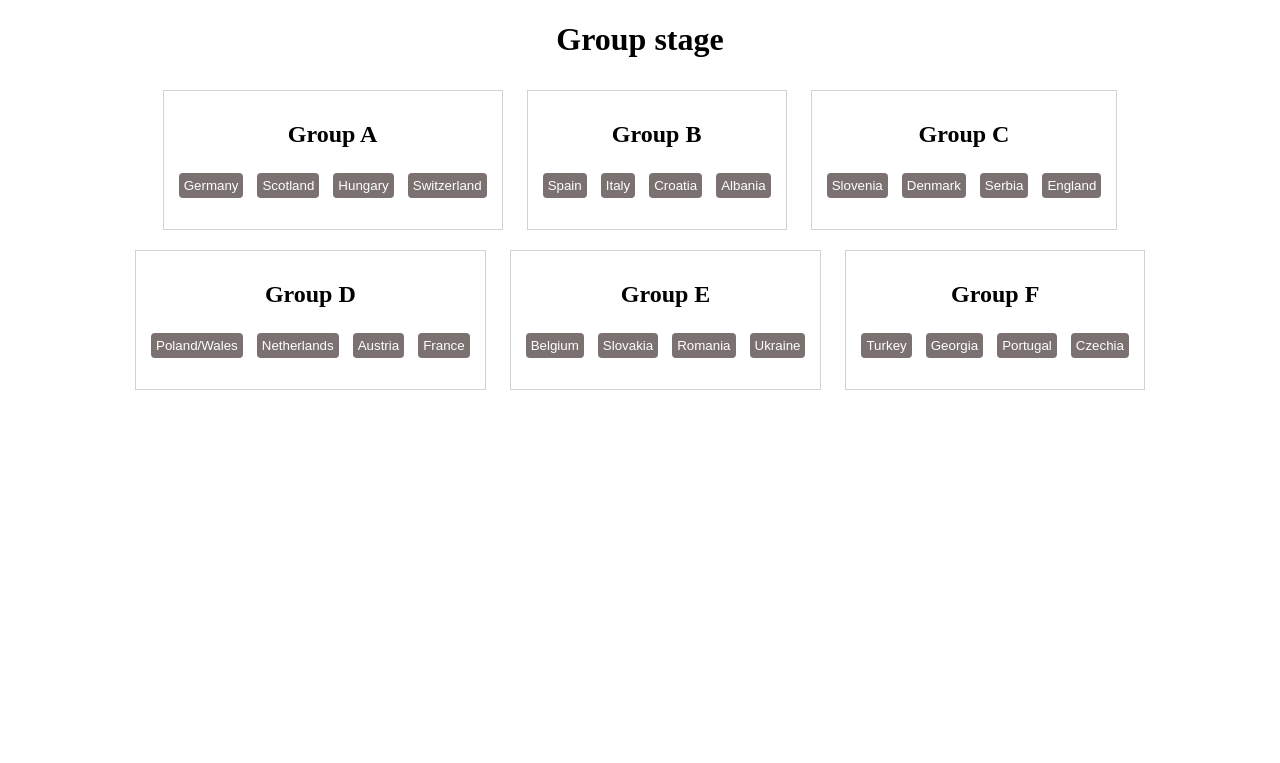
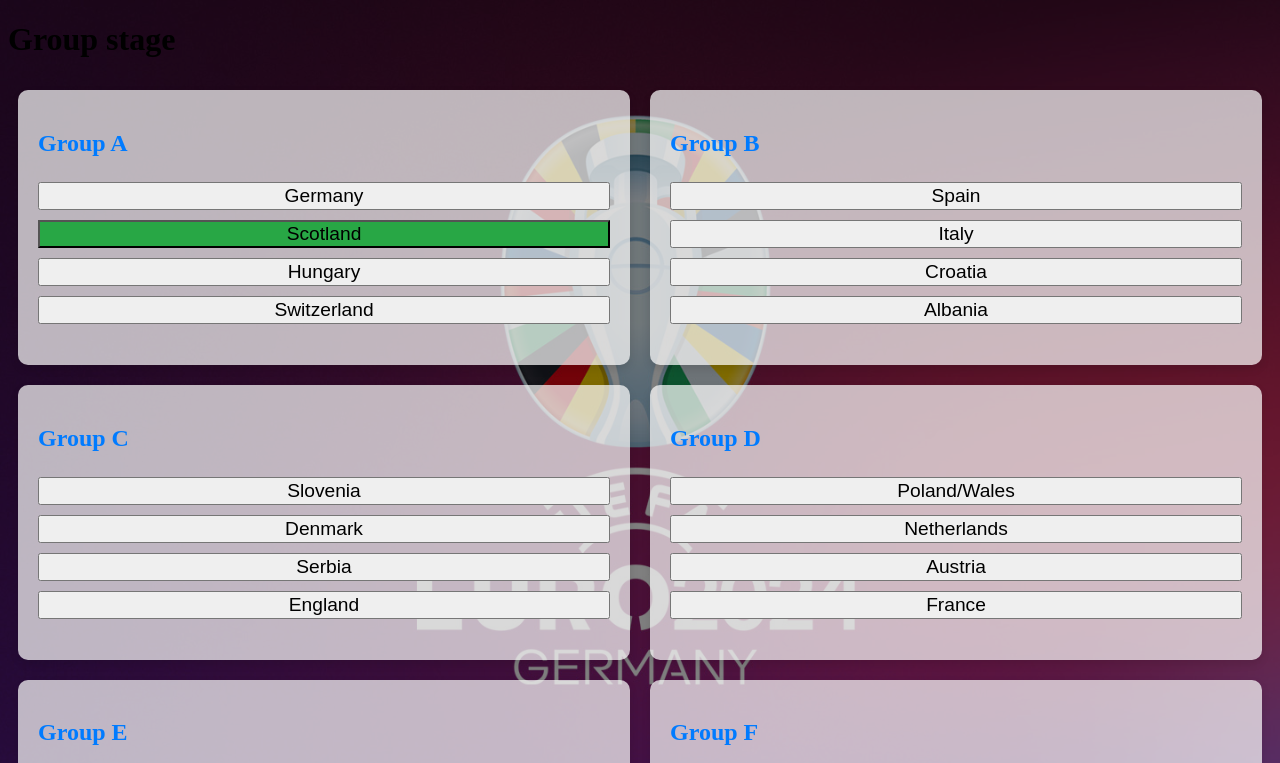
Before and after one commit to KaloyanYonov/Euro2024Predictor, a plain HTML site: page index.html in a window 1280 px wide. Both pictures are taken after a click on the button "Scotland". Shown: the top 763 px of the page. Drawn offline with Linux system fonts and the light colour scheme.

Commit message:
Improved layout and added logic

```diff
--- a/index.html
+++ b/index.html
@@ -9,11 +9,12 @@
 </head>
 <body>
     <h1>Group stage</h1>
+    <div class="row">
     <div class="Group">
         <h2>Group A </h2>
         <ul>
             <button  onclick="selectTeam(this)">Germany</button>
-            <button  oncbuttonck="selectTeam(this)">Scotland</button>
+            <button  onclick="selectTeam(this)">Scotland</button>
             <button  onclick="selectTeam(this)">Hungary</button>
             <button  onclick="selectTeam(this)">Switzerland</button>
         </ul>
@@ -27,6 +28,8 @@
             <button onclick="selectTeam(this)">Albania</button>
         </ul>
     </div>
+    </div>
+    <div class="row">
     <div class="Group">
         <h2>Group C </h2>
         <ul>
@@ -45,6 +48,8 @@
             <button onclick="selectTeam(this)">France</button>
         </ul>
     </div>
+    </div>
+    <div class="row">
     <div class="Group">
         <h2>Group E </h2>
         <ul>
@@ -63,6 +68,7 @@
             <button onclick="selectTeam(this)">Czechia</button>
         </ul>
     </div>
+    </div>
 
 </body>
 </html>
--- a/logic.js
+++ b/logic.js
@@ -1,6 +1,64 @@
+document.addEventListener('DOMContentLoaded', () => {
+    const groups = document.querySelectorAll('.Group');
 
-<<<<<<< HEAD
-    // nothing yet
+    groups.forEach(group => {
+        group.addEventListener('click', (event) => {
+            if (event.target.tagName === 'BUTTON') {
+                const selectedButtons = group.querySelectorAll('button.selected');
+                const action = event.target.dataset.action;
+
+                if (selectedButtons.length < 3 || event.target.classList.contains('selected')) {
+                    event.target.classList.toggle('selected');
+
+                    if (event.target.classList.contains('selected')) {
+                        updatePositions(group, event.target, action);
+                    } else {
+                        clearPosition(event.target);
+                    }
+                } else {
+                    alert('Only three teams can be advanced per group. Deselect a team to select another.');
+                }
+
+                adjustSelections(group);
+            }
+        });
+    });
+});
+
+function updatePositions(group, button, action) {
+    clearPosition(button);
+
+    button.classList.add(action);
+
 }
-=======
->>>>>>> 9336fc56d42ad15df3fbbae3e6a9175ee8252e8b
+
+function clearPosition(button) {
+    button.classList.remove('first', 'second', 'third');
+}
+
+function adjustSelections(group) {
+    const allGroups = document.querySelectorAll('.Group');
+    let groupsWithThreeSelected = 0;
+
+    allGroups.forEach(grp => {
+        const selected = grp.querySelectorAll('button.selected').length;
+        if (selected === 3) {
+            groupsWithThreeSelected++;
+        }
+    });
+
+    if (groupsWithThreeSelected >= 4) {
+        allGroups.forEach(grp => {
+            const selected = grp.querySelectorAll('button.selected').length;
+            if (selected < 3) {
+                const buttons = grp.querySelectorAll('button:not(.selected)');
+                buttons.forEach(button => button.disabled = true);
+            }
+        });
+    } else {
+        allGroups.forEach(grp => {
+            const buttons = grp.querySelectorAll('button');
+            buttons.forEach(button => button.disabled = false);
+        });
+    }
+}
--- a/style.css
+++ b/style.css
@@ -1,33 +1,76 @@
 body {
-    text-align: center;
+    background-image: url('2024.jpg');
+    background-size: cover;
+    background-repeat: no-repeat;
+    background-attachment: fixed;
+    background-color: rgba(0, 0, 0, 0.5);
+    background-blend-mode: overlay;
+}
+
+.row {
+    display: flex;
+    justify-content: space-around;
 }
 
 .Group {
-    display: inline-block;
+    flex: 1;
     margin: 10px;
-    padding: 10px;
-    border: 1px solid lightgray;
+    background-color: rgba(255, 255, 255, 0.7);
+    padding: 20px;
+    border-radius: 10px;
+    box-shadow: 0 4px 8px rgba(0, 0, 0, 0.1);
+}
+
+button {
+    font-size: larger;
+    margin: 5px;
+}
+
+.Group h2 {
+    color: #007bff;
+}
+
+.Group ul {
+    display: flex;
+    flex-direction: column;
+    padding: 0;
+    list-style: none;
 }
 
 .Group button {
-    margin: 5px;
-    padding: 5px;
-    cursor: pointer;
-    background-color: #7b7171;
-    color: white;
-    border: none;
-    border-radius: 4px;
+    margin: 5px 0;
+    width: 100%;
 }
 
-.Group ul {
-    list-style-type: none;
-    padding: 0;
+.Group button:hover {
+    background-color: #0056b3;
+    transform: scale(1.05);
 }
 
-.Group li {
-    margin: 5px;
+.Group label {
+    display: block;
+    margin: 5px 0;
     cursor: pointer;
-    padding: 5px;
-    border: 1px solid #ccc;
-    background-color: #f8f8f8;
 }
+
+.Group input[type="checkbox"] {
+    margin-right: 10px;
+}
+
+.Group button.selected {
+    background-color: #28a745;
+}
+
+.Group button:not(.selected):hover {
+    background-color: #007bff;
+}
+
+.Group button.first {
+    background-color: #28a745;
+ }
+.Group button.second {
+    background-color: #17a2b8;
+}
+.Group button.third {
+    background-color: #ffc107;
+}
```
Also changed, not shown: 2024.jpg (added).
